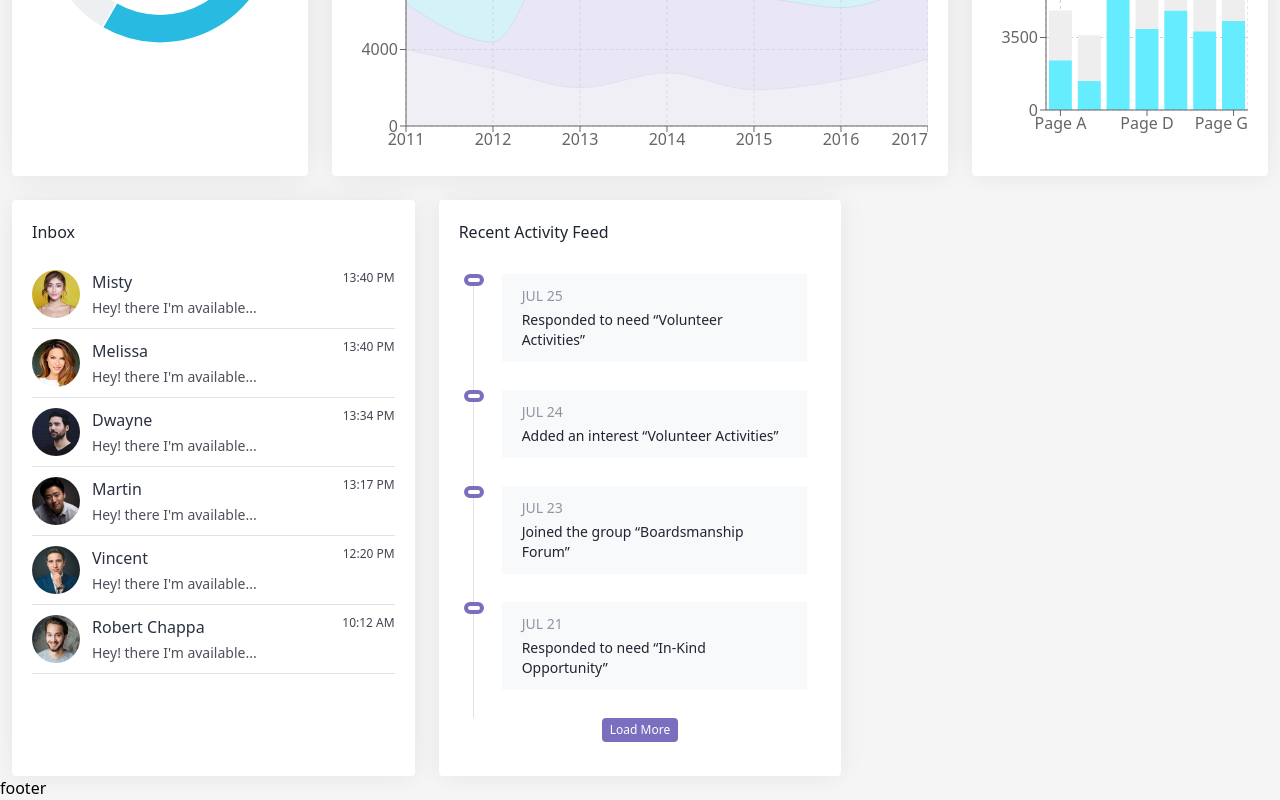
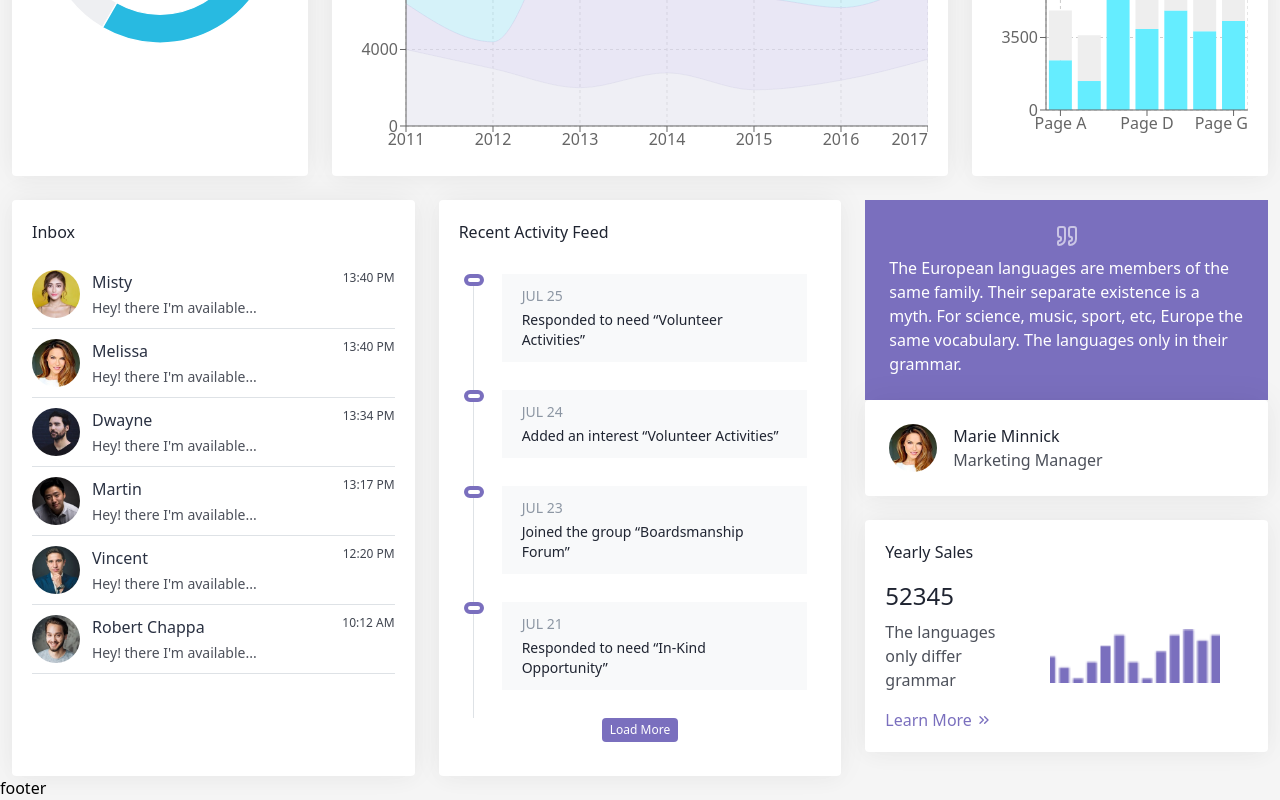
Before and after one commit to Hasmik-Mejlumyan/dynamic-dashboard-example, a React (Vite) app: page / in a window 1280 px wide. Shown: the part 750-1550 px from the top of the page. Built offline with nearby package versions, Linux system fonts and the light colour scheme.

Commit message:
createdd sales and tesimonias cards

```diff
--- a/src/components/ControlPanel/ControlPanel.tsx
+++ b/src/components/ControlPanel/ControlPanel.tsx
@@ -1,11 +1,13 @@
 import Inbox from './Inbox/Inbox.tsx';
 import RecentActivityFeed from './RecentActivityFeed/RecentActivityFeed.tsx';
+import SalesAndTestimonials from './SalesAndTestimonials/SalesAndTestimonials.tsx';
 
 const ControlPanel = () => {
   return (
     <div className="grid grid-cols-3 gap-6">
       <Inbox />
       <RecentActivityFeed />
+      <SalesAndTestimonials />
     </div>
   );
 };
--- /dev/null
+++ b/src/components/ControlPanel/SalesAndTestimonials/Sales.tsx
@@ -0,0 +1,28 @@
+import Card from '../../UI/Card/Card.tsx';
+import { ChevronsRight } from 'lucide-react';
+
+const Sales = () => {
+  return (
+    <Card title="Yearly Sales" className="w-full">
+      <div className="flex justify-between w-full gap-6">
+        <div className="flex flex-col items-start">
+          <span className="text-text-color text-2xl font-medium mb-2">
+            52345
+          </span>
+          <p className="max-w-[7rem] text-card-text-color/80 mb-4">
+            The languages only differ grammar
+          </p>
+          <a className="flex items-center gap-1 text-primary" href="#">
+            <span>Learn More</span>
+            <ChevronsRight size={16} />
+          </a>
+        </div>
+        <div className="flex-1 flex items-center justify-center">
+          <img className="w-3/4 block" src="/images/static/stats-purple.png" alt="Stats"/>
+        </div>
+      </div>
+    </Card>
+  );
+};
+
+export default Sales;
--- /dev/null
+++ b/src/components/ControlPanel/SalesAndTestimonials/SalesAndTestimonials.tsx
@@ -0,0 +1,13 @@
+import Testimonials from './Testimonials.tsx';
+import Sales from './Sales.tsx';
+
+const SalesAndTestimonials = () => {
+  return (
+    <div className="flex flex-col items-start gap-6">
+      <Testimonials />
+      <Sales />
+    </div>
+  );
+};
+
+export default SalesAndTestimonials;
--- /dev/null
+++ b/src/components/ControlPanel/SalesAndTestimonials/Testimonials.tsx
@@ -0,0 +1,32 @@
+import Card from '../../UI/Card/Card.tsx';
+import { Quote } from 'lucide-react';
+
+const Testimonials = () => {
+  return (
+    <div className="flex flex-col items-center justify-center w-full">
+      <div className="p-6 flex flex-col items-center justify-center w-full bg-primary">
+        <Quote className="text-white/60 mb-2" />
+        <p className="text-white">
+          The European languages are members of the same family. Their separate existence is a myth.
+          For science, music, sport, etc, Europe the same vocabulary. The languages only in their grammar.
+        </p>
+      </div>
+      <Card className="p-6 flex items-start w-full">
+        <div className="size-12 mr-4 rounded-full ">
+          <img className="w-full h-full block rounded-full" src="/images/static/people/melissa.jpg" alt="Marie Minnick"/>
+        </div>
+        <div className="flex flex-col items-start flex-1">
+          <h4 className="text-text-color">
+            Marie Minnick
+          </h4>
+          <h5 className="text-card-text-color/80">
+            Marketing Manager
+          </h5>
+        </div>
+      </Card>
+
+    </div>
+  );
+};
+
+export default Testimonials;
--- a/src/components/UI/Card/Card.tsx
+++ b/src/components/UI/Card/Card.tsx
@@ -11,7 +11,7 @@ const Card: FC<ICardProps> = ({
   return (
     <div className={`p-5 rounded bg-card-background shadow-[0_-3px_31px_0_#0000000d,0_6px_20px_0_#00000005] ${className}`} {...props}>
       {title && (
-        <h2 className={`text-card-text-color mb-4 font-medium ${title}`}>{title}</h2>
+        <h2 className={`text-card-text-color mb-4 font-medium ${title} ${titleClassName}`}>{title}</h2>
       )}
       {children}
     </div>
```
